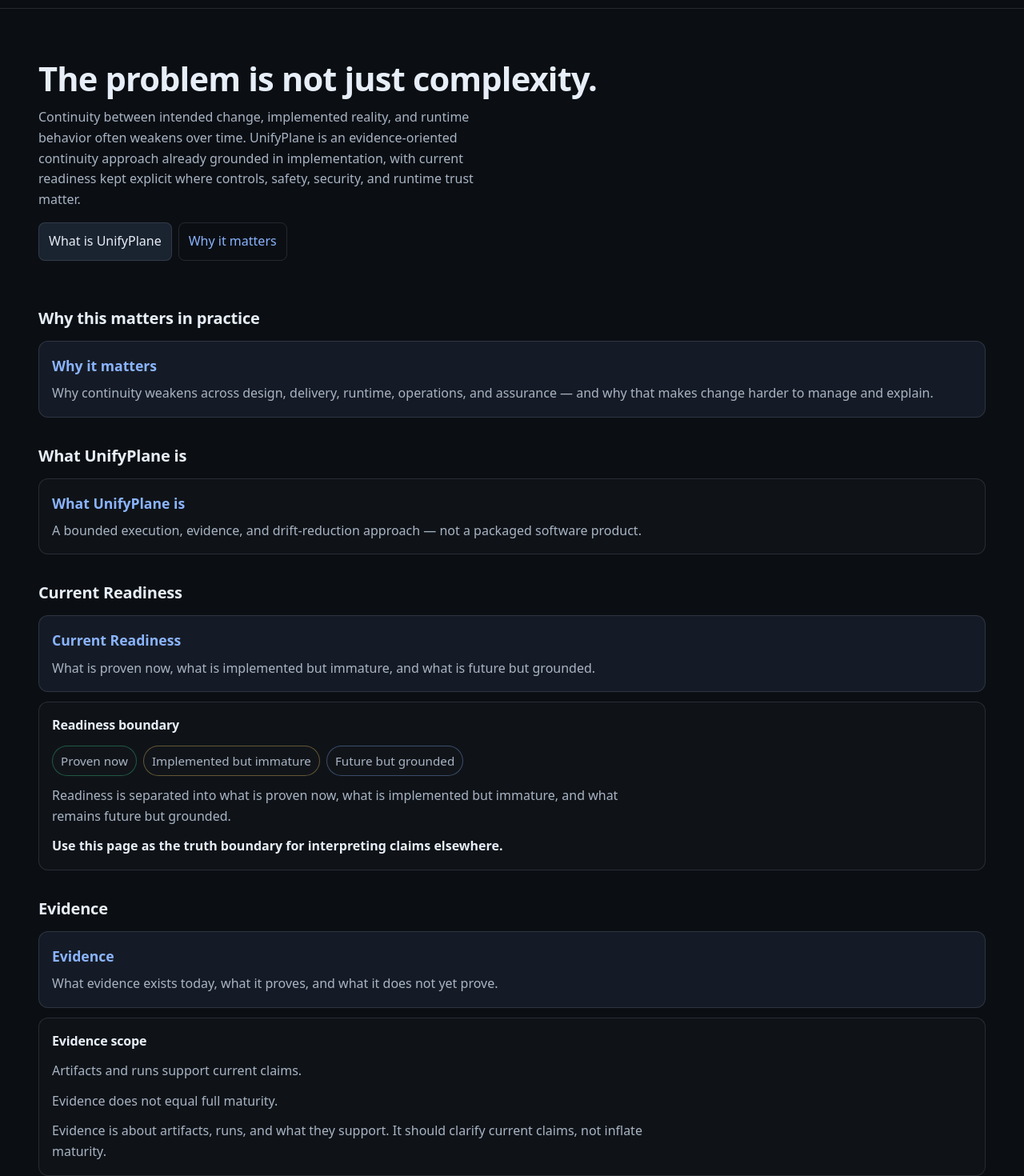
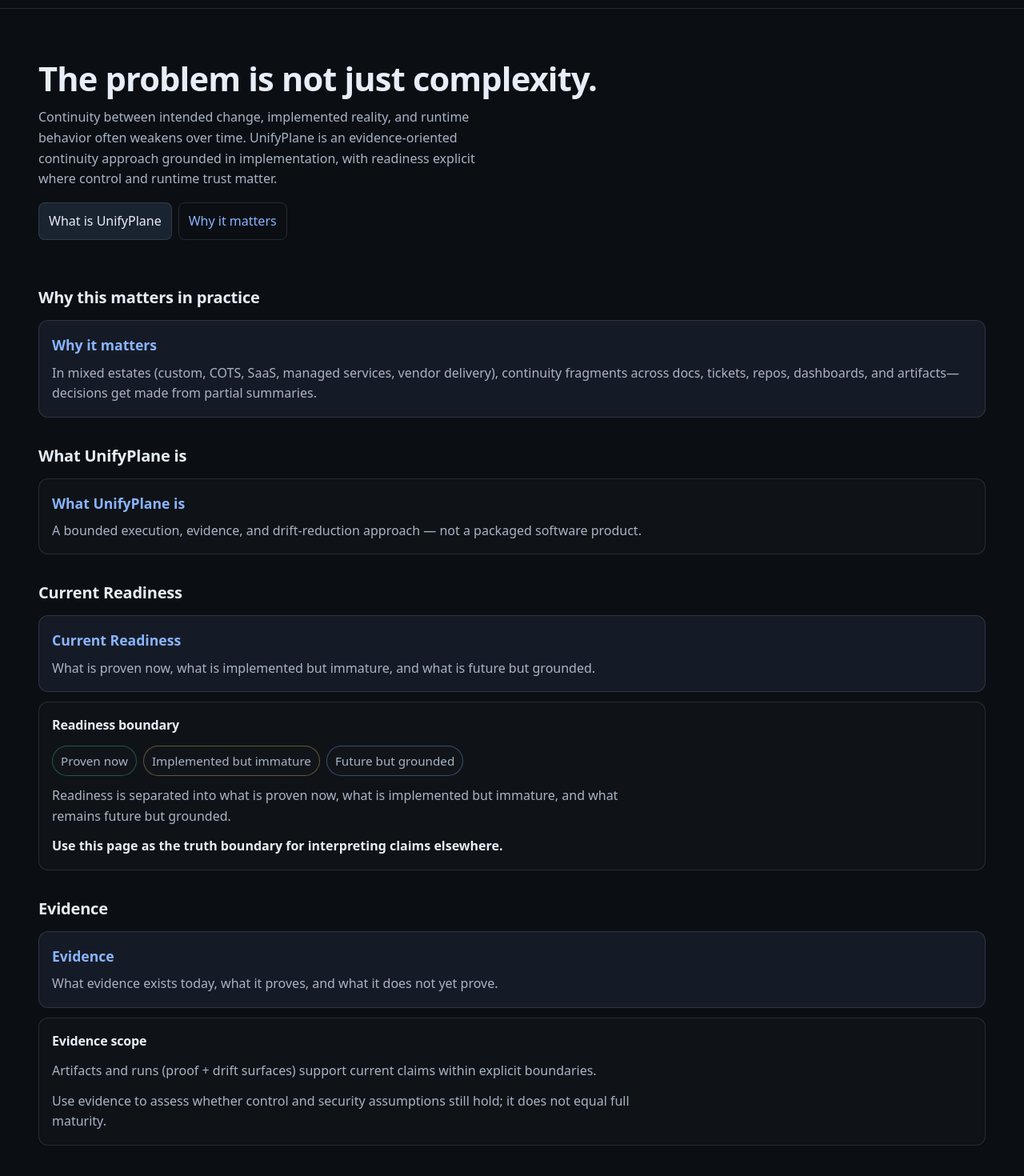
Before and after one commit to shiftby-sg/unifyplane-dev, a Next.js app: page / in a window 1280 px wide. Shown: the part 60-1530 px from the top of the page at 80% size. Built offline with nearby package versions, Linux system fonts and the light colour scheme.

Commit message:
chore(home): tighten hero, why, and evidence copy for primary audiences

```diff
--- a/components/HomeComposition.tsx
+++ b/components/HomeComposition.tsx
@@ -107,11 +107,13 @@
               <p className={styles.cardDesc}>{evidence.description}</p>
             </Link>
             <TrustBox label="Evidence scope">
-              <p className={styles.trustLine}>Artifacts and runs support current claims.</p>
-              <p className={styles.trustLine}>Evidence does not equal full maturity.</p>
               <p className={styles.trustLine}>
-                Evidence is about artifacts, runs, and what they support. It should clarify current
-                claims, not inflate maturity.
+                Artifacts and runs (proof + drift surfaces) support current claims within explicit
+                boundaries.
+              </p>
+              <p className={styles.trustLine}>
+                Use evidence to assess whether control and security assumptions still hold; it does
+                not equal full maturity.
               </p>
             </TrustBox>
           </section>
--- a/content/compositions/home.yml
+++ b/content/compositions/home.yml
@@ -5,7 +5,7 @@
       "id": "hero",
       "kind": "hero",
       "headline": "The problem is not just complexity.",
-      "subhead": "Continuity between intended change, implemented reality, and runtime behavior often weakens over time. UnifyPlane is an evidence-oriented continuity approach already grounded in implementation, with current readiness kept explicit where controls, safety, security, and runtime trust matter.",
+      "subhead": "Continuity between intended change, implemented reality, and runtime behavior often weakens over time. UnifyPlane is an evidence-oriented continuity approach grounded in implementation, with readiness explicit where control and runtime trust matter.",
       "primaryCta": { "label": "What is UnifyPlane", "href": "/what-is-unifyplane" },
       "secondaryCta": { "label": "Why it matters", "href": "/why-it-matters" }
     },
@@ -20,7 +20,7 @@
       "id": "why",
       "kind": "summary",
       "title": "Why it matters",
-      "description": "Why continuity weakens across design, delivery, runtime, operations, and assurance — and why that makes change harder to manage and explain.",
+      "description": "In mixed estates (custom, COTS, SaaS, managed services, vendor delivery), continuity fragments across docs, tickets, repos, dashboards, and artifacts—decisions get made from partial summaries.",
       "href": "/why-it-matters"
     },
     {
```
